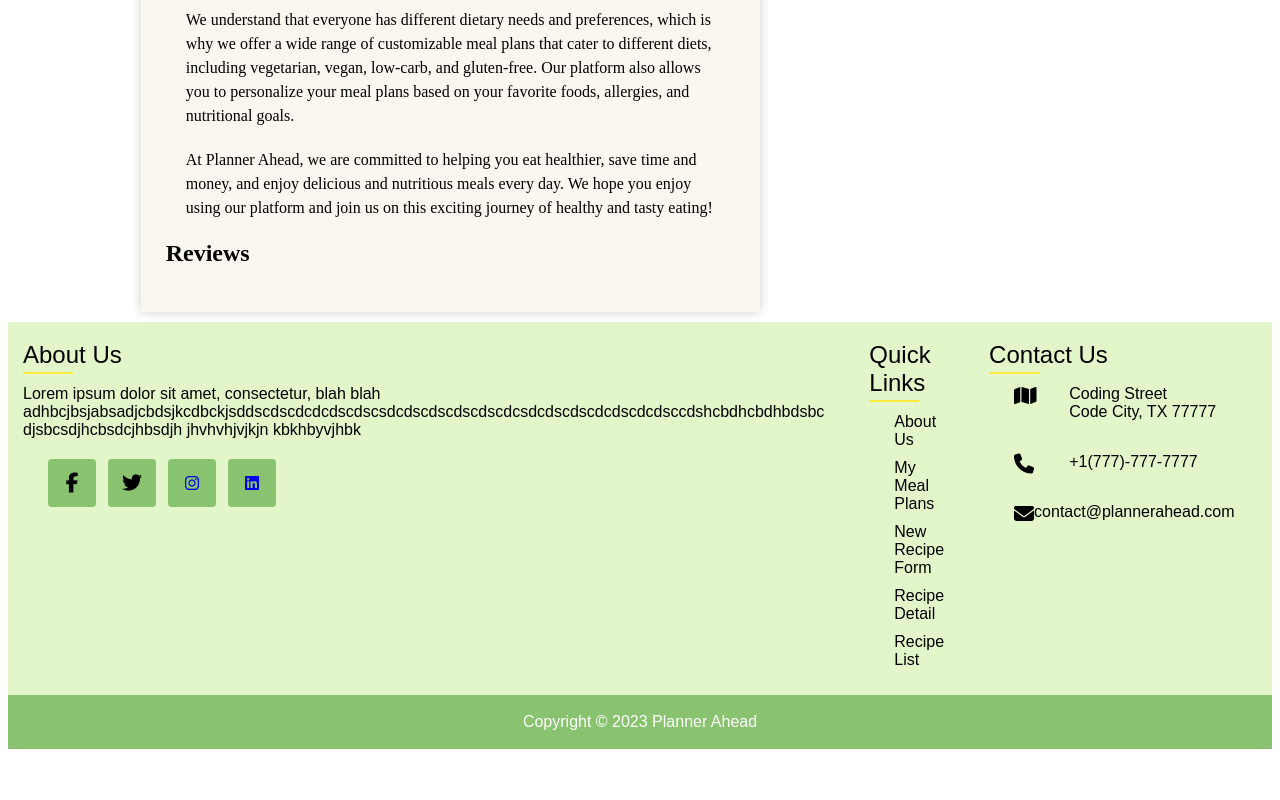
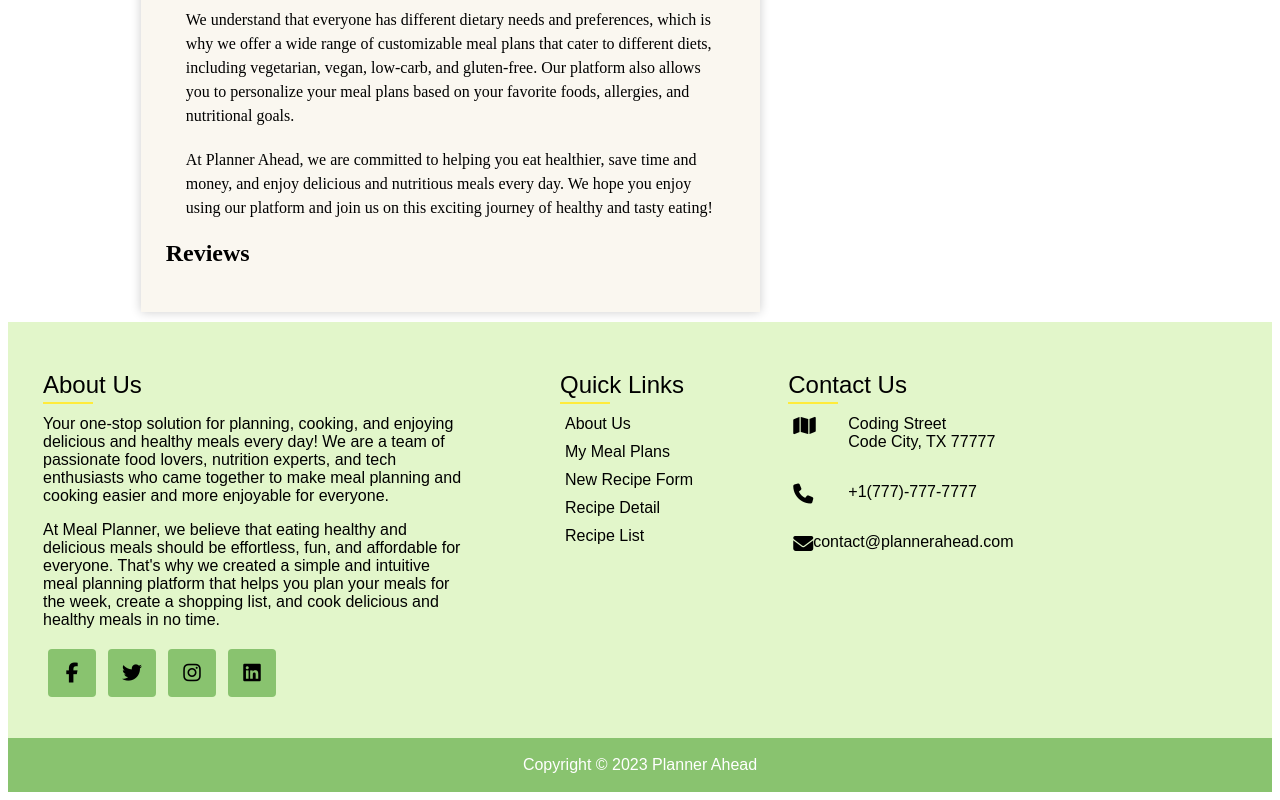
Before and after one commit to iancraine/PlannerAheadFinal, a Vue app in the folder vue/: page /login in a window 1280 px wide. Shown: the part 794-1594 px from the top of the page. Before the commit the page ends 1551 px from the top, so only its background shows below. Built offline with nearby package versions, Linux system fonts and the light colour scheme.

Commit message:
Footer Further Stylized

```diff
--- a/vue/src/components/Footer.vue
+++ b/vue/src/components/Footer.vue
@@ -6,22 +6,25 @@
   <div class="container2">
     <div class="aboutus">
       <h2 class="header">About Us</h2>
-      <p class="aboutUsText">Lorem ipsum dolor sit amet, consectetur, blah blah adhbcjbsjabsadjcbdsjkcdbckjsddscdscdcdcdscdscsdcdscdscdscdscdcsdcdscdscdcdscdcdsccdshcbdhcbdhbdsbc djsbcsdjhcbsdcjhbsdjh jhvhvhjvjkjn kbkhbyvjhbk</p>
+      <div class="aboutUsText">
+      <p> Your one-stop solution for planning, cooking, and enjoying delicious and healthy meals every day! We are a team of passionate food lovers, nutrition experts, and tech enthusiasts who came together to make meal planning and cooking easier and more enjoyable for everyone.</p>
+      <p> At Meal Planner, we believe that eating healthy and delicious meals should be effortless, fun, and affordable for everyone. That's why we created a simple and intuitive meal planning platform that helps you plan your meals for the week, create a shopping list, and cook delicious and healthy meals in no time.</p>
+      </div>
       <ul class="social-media">
         <li class="sm_list"><a href="#" class="sm_a"><i class="fa fa-facebook" aria-hidden="true"></i></a></li>
         <li class="sm_list"><a href="#" class="sm_a"><i class="fa fa-twitter" aria-hidden="true"></i></a></li>
         <li class="sm_list"><a href="#" class="sm_a"><i class="fa-brands fa-instagram"></i></a></li>
-          <li class="sm_list"><a href="#" class="sm_a"><i class="fa-brands fa-linkedin"></i></a></li>
+        <li class="sm_list"><a href="#" class="sm_a"><i class="fa-brands fa-linkedin"></i></a></li>
       </ul>
     </div>
     <div class="quicklinks">
       <h2 class="header">Quick Links</h2>
       <ul>
-        <li><a href="#">About Us</a></li>
-        <li><a href="#">My Meal Plans</a></li>
-        <li><a href="#">New Recipe Form </a></li>
-        <li><a href="#">Recipe Detail</a></li>
-        <li><a href="#">Recipe List</a></li>
+        <li><a href="AboutUs">About Us</a></li>
+        <li><a href="MealPlanDetails">My Meal Plans</a></li>
+        <li><a href="NewRecipeForm">New Recipe Form </a></li>
+        <li><a href="RecipeDetail">Recipe Detail</a></li>
+        <li><a href="RecipeList">Recipe List</a></li>
       </ul>
     </div>
     <div class ="contact">
@@ -98,7 +101,8 @@ export default {
   color:black;
   font-weight: 500;
   margin-bottom: 15px;
-  padding-left: 15px;
+  padding-left: 35px;
+  padding-top: 30px;
 }
 .header::before {
   content: '';
@@ -108,17 +112,20 @@ export default {
   width: 50px;
   height: 2px;
   background: #FFEB3B;
-  margin-left: 15px;
+  margin-left: 35px;
+
 }
 .aboutUsText {
   color: black;
-  padding-left: 15px;
+  padding-left: 35px;
+  /* padding-top: 10px; */
 }
 .social-media {
   margin-top: 20px;
   display: grid;
   grid-template-columns: repeat(4, 50px);
   grid-gap: 10px;
+  padding-bottom: 25px;
 }
 .sm_list {
   list-style: none;
@@ -133,14 +140,16 @@ export default {
   justify-content: center;
   text-decoration: none;
   border-radius: 4px;
+   color: black;
+  font-size: 20px;
 }
 .sm_a:hover {
   background: #6380FE
 }
-.sm_a .fa {
+/* .sm_a .fa {
   color: black;
   font-size: 20px;
-}
+} */
 .quicklinks {
   position: relative;
 }
```
Also changed, not shown: 2 other files (tests, documents, lock files or other folders).
